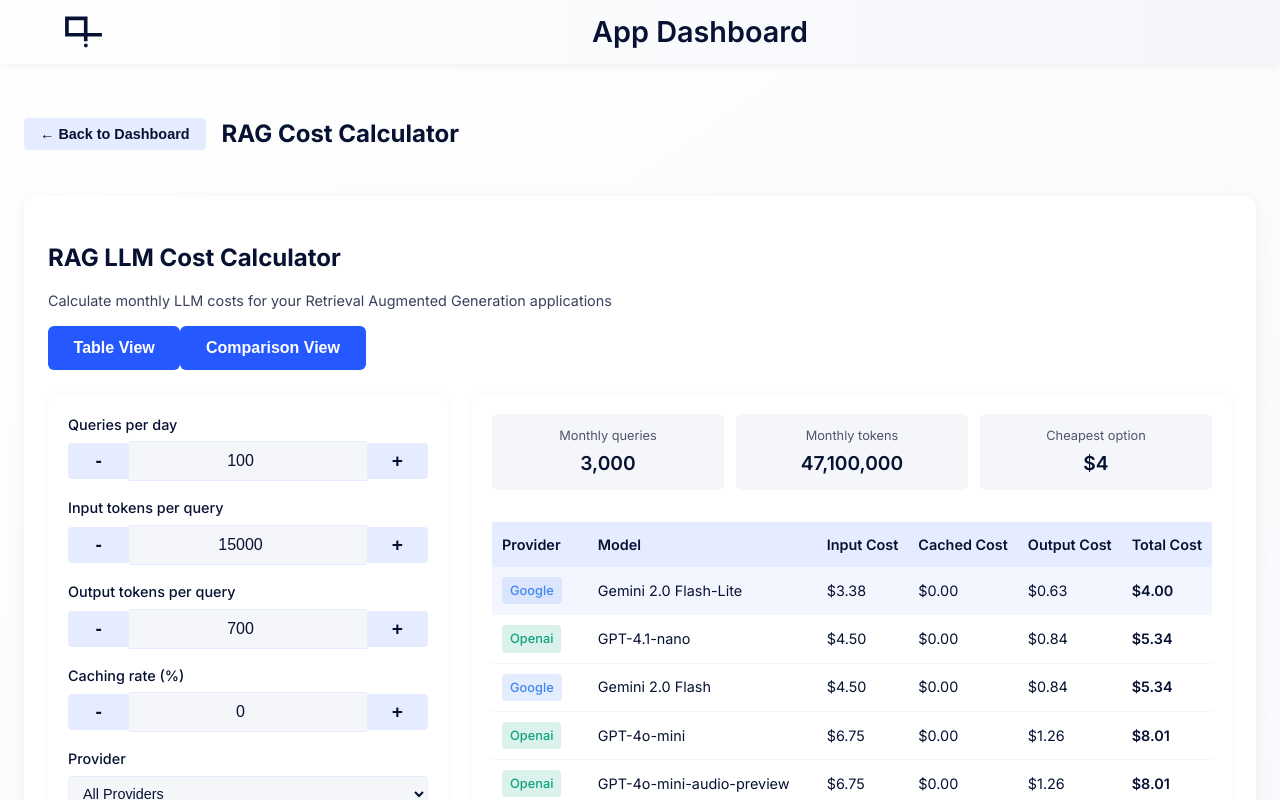
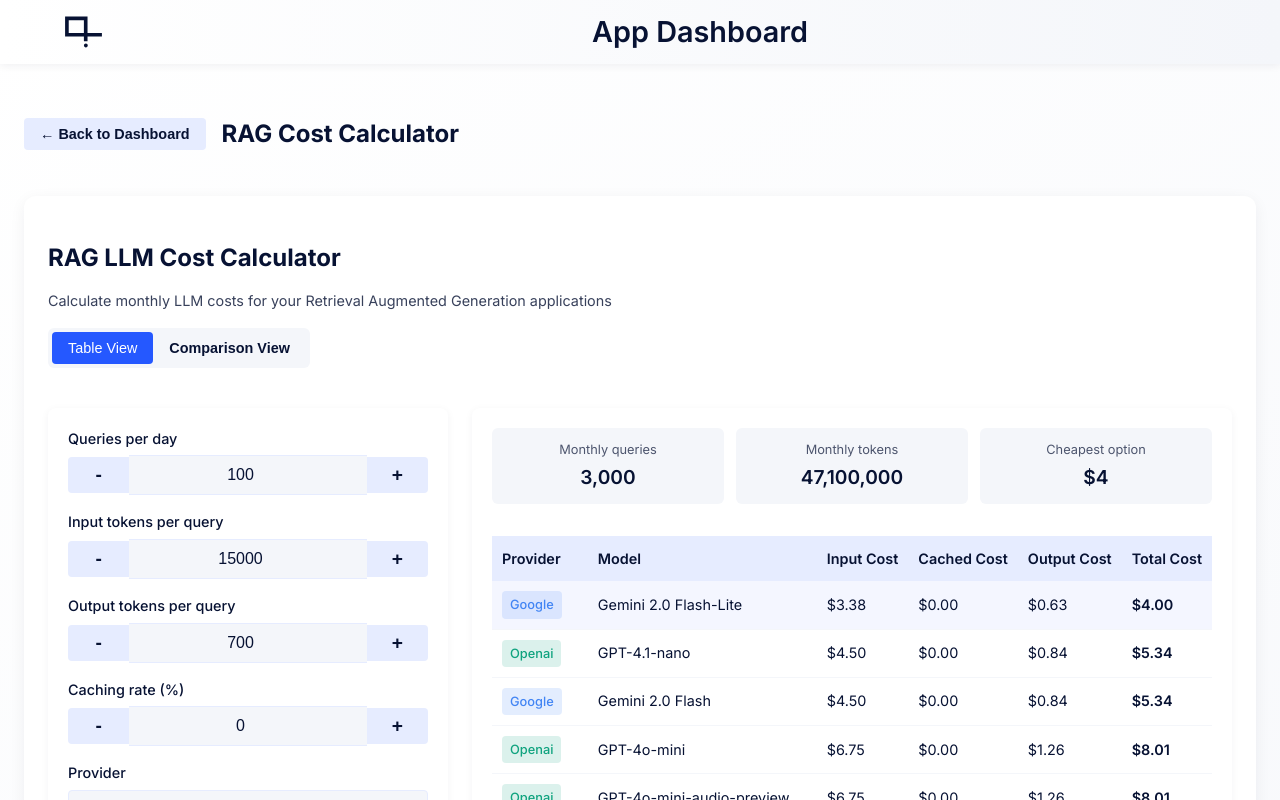
Before and after one commit to mathislucka/deepset-webinar-ui, a React (Vite) app: page / in a window 1280 px wide. Both pictures are taken after a click on the element 221 px from the left and 399 px from the top of the page. Shown: the top 800 px of the page. Built offline with nearby package versions, Linux system fonts and the light colour scheme; the HTML template or start-up script is replaced by a standard one.

Commit message:
feat: add styling for view toggle buttons in calculator header

```diff
--- a/src/styles/RAGCalculator.css
+++ b/src/styles/RAGCalculator.css
@@ -8,6 +8,7 @@
 
 .calculator-header {
   margin-bottom: 1.5rem;
+  position: relative;
 }
 
 .calculator-header h2 {
@@ -20,6 +21,33 @@
   font-size: 0.9rem;
   color: var(--color-text-primary);
   opacity: 0.8;
+  margin-bottom: 1rem;
+}
+
+.view-toggle {
+  display: flex;
+  margin-bottom: 1rem;
+  background: var(--color-surface-weak);
+  border-radius: 6px;
+  padding: 4px;
+  width: fit-content;
+}
+
+.view-toggle button {
+  background: none;
+  border: none;
+  padding: 8px 16px;
+  font-size: 0.9rem;
+  cursor: pointer;
+  border-radius: 4px;
+  color: var(--color-text-primary);
+  transition: all 0.2s ease;
+}
+
+.view-toggle button.active {
+  background: var(--color-accent);
+  color: white;
+  font-weight: 500;
 }
 
 .calculator-container {
```
